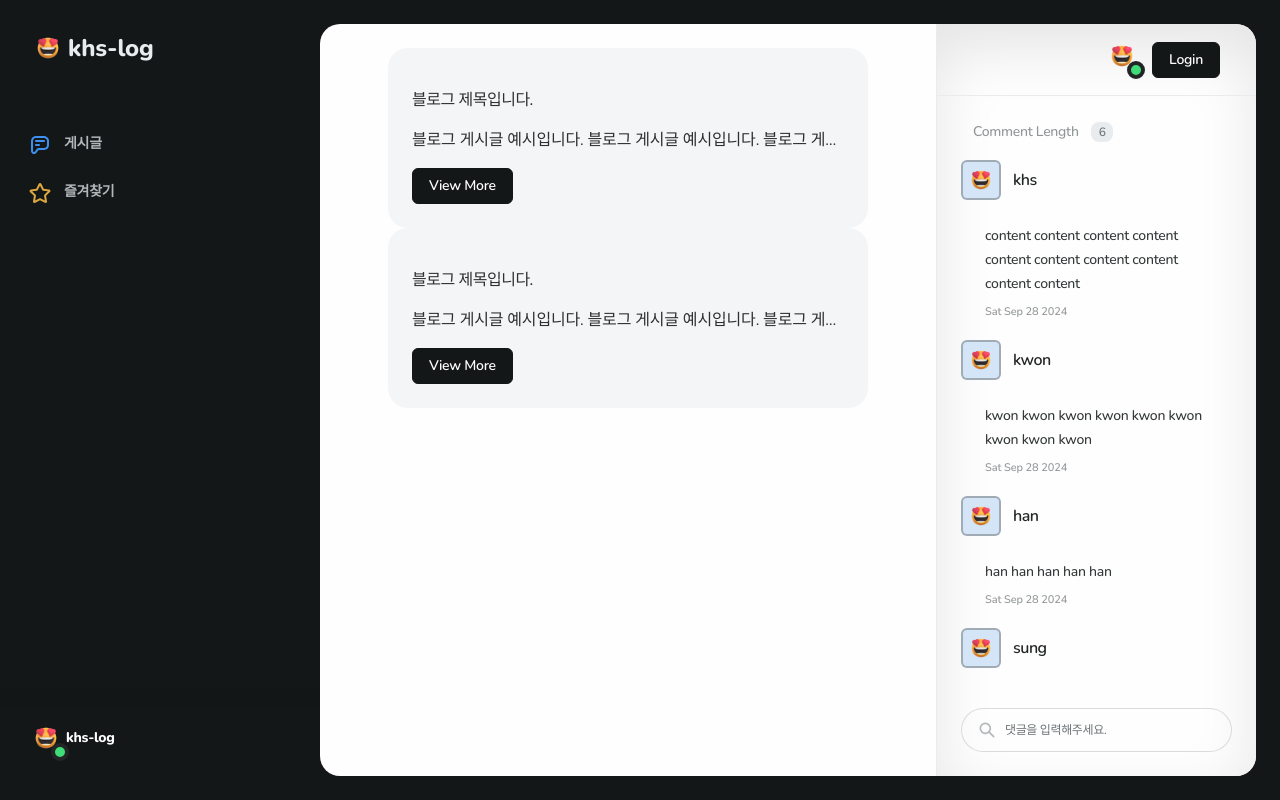
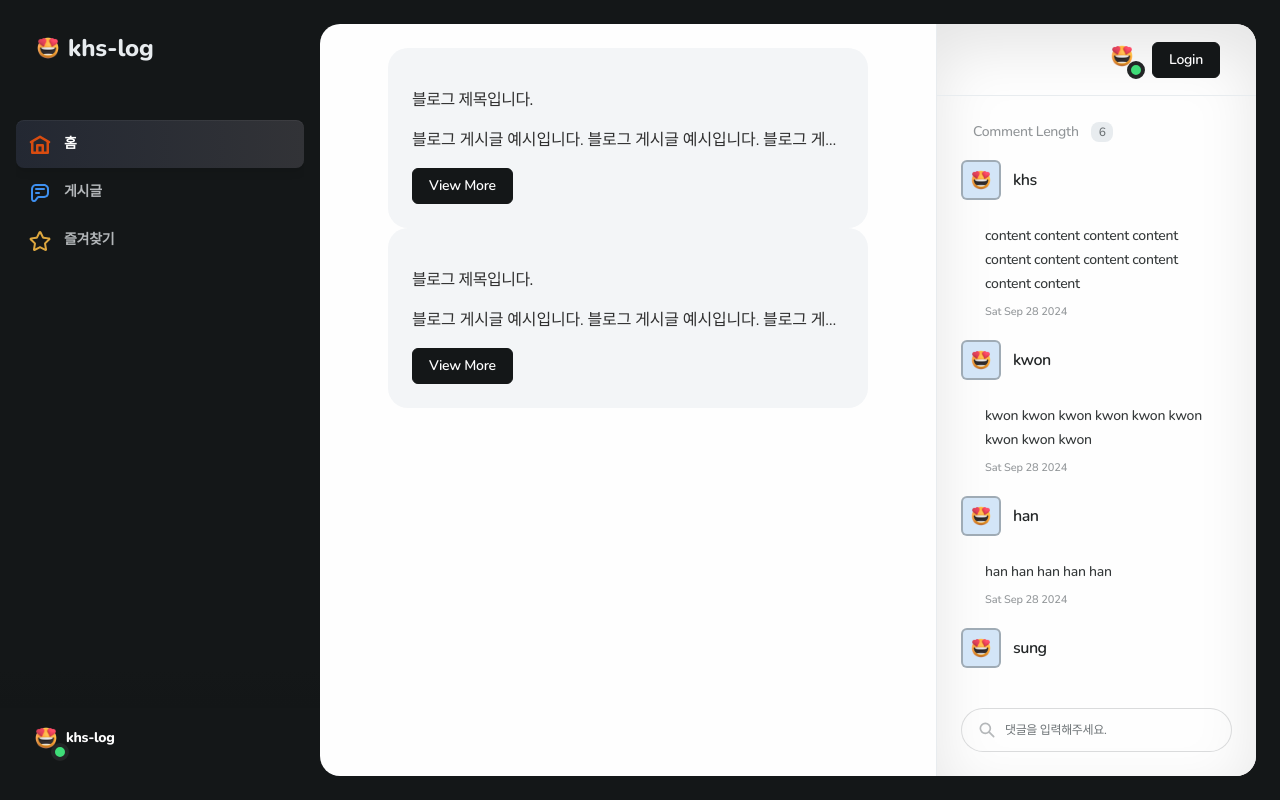
Before and after one commit to f-lab-edu/khs-log, a Next.js app: page / in a window 1280 px wide. Built offline with nearby package versions, Linux system fonts and the light colour scheme; a web font is replaced by a local one.

Commit message:
refactor: add home icon

```diff
--- a/src/components/Icon/index.tsx
+++ b/src/components/Icon/index.tsx
@@ -17,6 +17,7 @@ const icons: IconType = {
     'M11.36 2.146a1.5 1.5 0 0 1 1.291 0h0l.123.067a1.4 1.4 0 0 1 .312.265c.054.061.099.116.142.178h0l.088.138.047.084h0l.111.212 2.285 4.627 4.788.701.472.072.237.044.188.046c.224.065.35.151.51.31h0l.066.068a1.5 1.5 0 0 1 .398 1.228c-.052.396-.123.545-.516.946h0l-.225.224-3.598 3.504.876 5.117.041.279c.052.412.024.584-.113.853h0l-.044.084a1.5 1.5 0 0 1-1.045.759h0l-.18.028c-.221.025-.383-.001-.654-.119h0l-.226-.106-.283-.145-4.448-2.339-4.596 2.416-.252.125c-.376.177-.548.203-.847.156h0l-.094-.016a1.5 1.5 0 0 1-1.045-.759c-.207-.38-.203-.67-.109-1.259h0l.869-5.073-3.462-3.373-.36-.356-.171-.182c-.22-.248-.288-.401-.331-.67h0l-.014-.094a1.5 1.5 0 0 1 .398-1.228c.278-.294.561-.391 1.052-.476h0l5.209-.765 2.299-4.654.131-.249c.2-.364.324-.487.593-.624h0zm.646 2.484L9.937 8.818c-.092.18-.14.252-.255.376a1.5 1.5 0 0 1-.466.339c-.135.063-.257.096-.408.122h0l-4.654.681L7.402 13.5l.15.149c.081.084.129.144.18.225h0l.047.08a1.5 1.5 0 0 1 .178.549c.024.201.015.286-.037.59h0l-.766 4.467 4.014-2.11.188-.097a1.24 1.24 0 0 1 .271-.102h0l.091-.02c.19-.037.386-.037.577 0 .199.039.277.075.549.218h0l4.013 2.111-.785-4.583-.024-.175c-.008-.075-.008-.136-.003-.207h0l.009-.093a1.5 1.5 0 0 1 .179-.549h0l.068-.109.078-.106.041-.048h0l.111-.114 3.326-3.242-4.653-.681c-.151-.026-.273-.059-.409-.122-.176-.082-.334-.197-.466-.339-.138-.148-.18-.223-.316-.498h0L12.006 4.63z',
   search:
     'M10 3a7 7 0 0 1 7 7 6.97 6.97 0 0 1-1.393 4.191l5.1 5.102a1 1 0 0 1-1.414 1.414l-5.102-5.1A6.97 6.97 0 0 1 10 17a7 7 0 1 1 0-14zm0 2a5 5 0 1 0 0 10 5 5 0 1 0 0-10z',
+  home: 'M 12.039062 2.5 A 1.250125 1.250125 0 0 0 11.367188 2.671875 L 2.3671875 7.9667969 A 1.250125 1.250125 0 0 0 3 10.316406 L 3 19.75 A 1.250125 1.250125 0 0 0 4.25 21 L 19.75 21 A 1.250125 1.250125 0 0 0 21 19.75 L 21 10.314453 A 1.250125 1.250125 0 0 0 21.632812 7.9667969 L 12.632812 2.671875 A 1.250125 1.250125 0 0 0 12.039062 2.5 z M 12 5.2011719 L 18.5 9.0234375 L 18.5 18.5 L 16 18.5 L 16 12.25 A 1.250125 1.250125 0 0 0 14.75 11 L 9.25 11 A 1.250125 1.250125 0 0 0 8 12.25 L 8 18.5 L 5.5 18.5 L 5.5 9.0234375 L 12 5.2011719 z M 10.5 13.5 L 13.5 13.5 L 13.5 18.5 L 10.5 18.5 L 10.5 13.5 z',
 }
 
 const Icon = ({className, iconName, fill, size = 24}: Props) => (
--- a/src/components/LeftSideBar/index.tsx
+++ b/src/components/LeftSideBar/index.tsx
@@ -10,6 +10,12 @@ interface Props {
 
 const LeftSideBar = ({isLeftSideBarVisible}: Props) => {
   const navigation = [
+    {
+      title: '홈',
+      url: '/',
+      icon: 'home',
+      iconClass: 'fill-accent-1',
+    },
     {
       title: '게시글',
       url: '/Blog',
```
